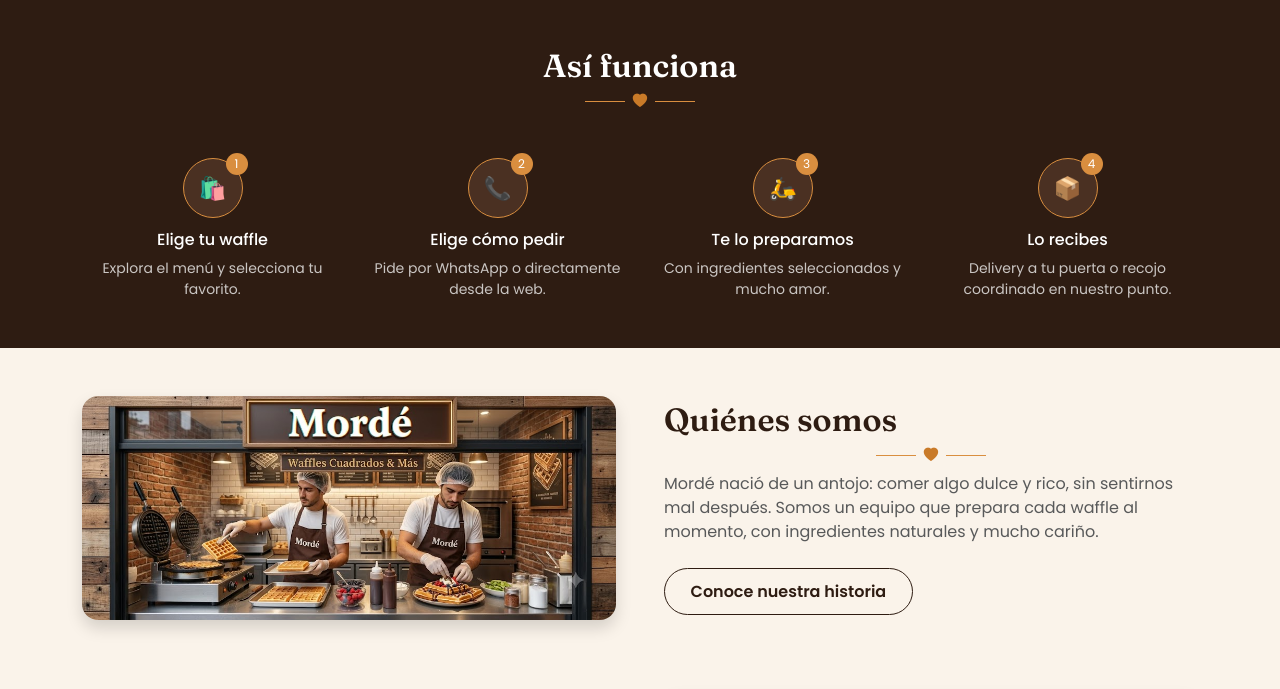
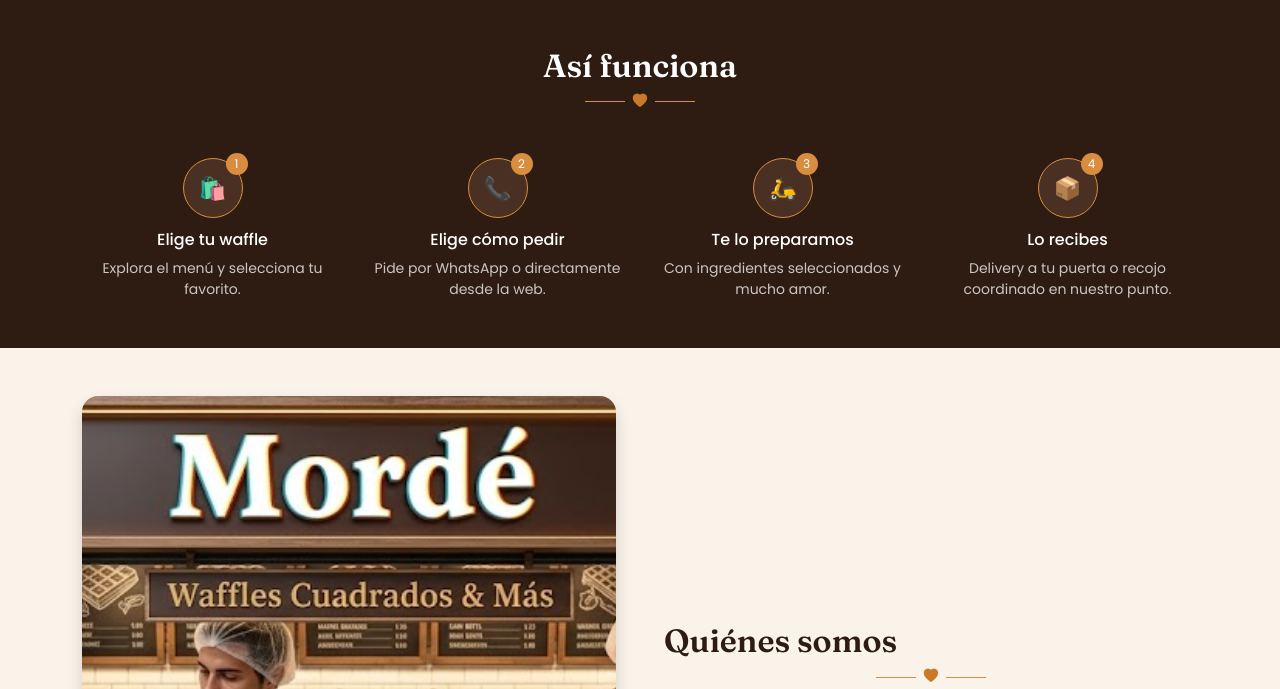
Before and after one commit to HenryJob/domap, a Django app: page / in a window 1280 px wide. Shown: the part 827-1516 px from the top of the page. Run offline with Django 5.2, Linux system fonts and the light colour scheme; data comes from the database, SQL or seed files in the repository; data that the repository does not hold is empty; some libraries are stand-ins or nearby versions.

Commit message:
Crop image sides with object-fit to make the Mordé stand photo read bigger
Adds .img-crop-zoom (fixed aspect-ratio + object-fit: cover) so the wide
source photo fills its half-width column by cropping the left/right
edges instead of shrinking the whole image to fit.

Co-Authored-By: Claude Sonnet 5 <noreply@anthropic.com>

```diff
--- a/domap/settings.py
+++ b/domap/settings.py
@@ -136,7 +136,7 @@ DEFAULT_AUTO_FIELD = 'django.db.models.BigAutoField'
 
 # Cache-buster para CSS/JS estáticos: súbelo cada vez que cambien para que el
 # navegador del cliente no siga sirviendo una versión vieja desde su caché.
-STATIC_VERSION = '6'
+STATIC_VERSION = '7'
 
 
 # Sessions
--- a/static/css/morde.css
+++ b/static/css/morde.css
@@ -148,6 +148,20 @@ a {
   width: 100%;
   aspect-ratio: 1 / 1;
   object-fit: cover;
+}
+
+/* Recorta los lados de una imagen ancha para que se vea más grande/zoomeada
+   dentro de un contenedor más angosto, en vez de reducirla completa. */
+.img-crop-zoom {
+  width: 100%;
+  aspect-ratio: 3 / 4;
+  object-fit: cover;
+  object-position: center;
+}
+@media (min-width: 992px) {
+  .img-crop-zoom {
+    aspect-ratio: 4 / 5;
+  }
 }
 .wishlist-toggle {
   position: absolute;
--- a/templates/core/home.html
+++ b/templates/core/home.html
@@ -53,7 +53,7 @@
   <div class="row align-items-center g-5">
     <div class="col-lg-6">
       <img src="{% static 'img/nosotros-equipo.jpg' %}?v={{ STATIC_VERSION }}"
-           class="img-fluid rounded-4 shadow w-100" alt="Preparando pedidos de Mordé en nuestro punto de venta">
+           class="img-fluid rounded-4 shadow img-crop-zoom" alt="Preparando pedidos de Mordé en nuestro punto de venta">
     </div>
     <div class="col-lg-6">
       <h2>Quiénes somos <span class="divider-heart"><i class="bi bi-heart-fill"></i></span></h2>
--- a/templates/core/nosotros.html
+++ b/templates/core/nosotros.html
@@ -7,7 +7,7 @@
   <div class="row align-items-center g-5">
     <div class="col-lg-6">
       <img src="{% static 'img/nosotros-equipo.jpg' %}?v={{ STATIC_VERSION }}"
-           class="img-fluid rounded-4 shadow w-100" alt="Preparando pedidos de Mordé en nuestro punto de venta">
+           class="img-fluid rounded-4 shadow img-crop-zoom" alt="Preparando pedidos de Mordé en nuestro punto de venta">
     </div>
     <div class="col-lg-6">
       <h1 class="display-6 fw-bold">Nosotros <span class="divider-heart"><i class="bi bi-heart-fill"></i></span></h1>
```
